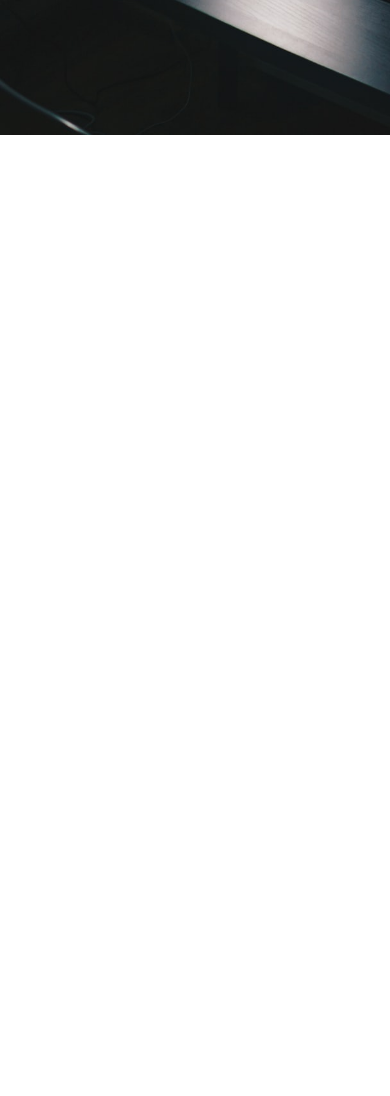
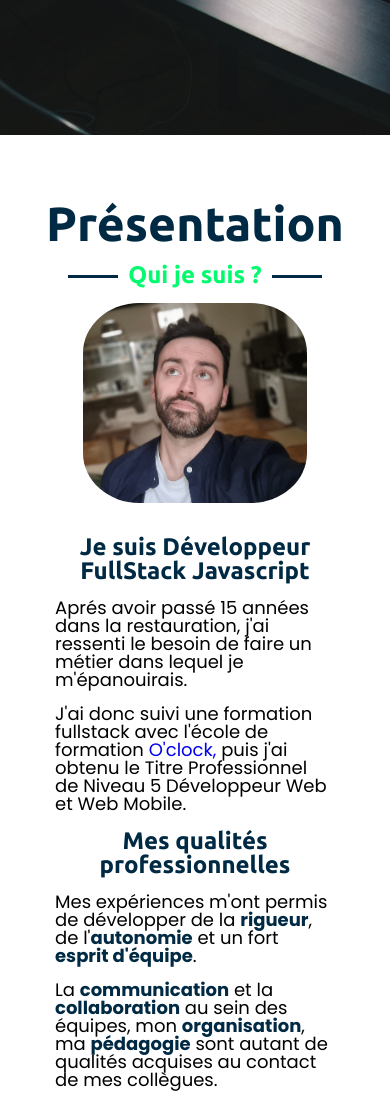
Before and after one commit to NicolasArfel/Portfolio, a website: page index.html in a window 390 px wide. Shown: the part 709-1805 px from the top of the page. Before the commit the page ends 844 px from the top, so only its background shows below. Drawn offline with nearby package versions, Linux system fonts and the light colour scheme.

Commit message:
about ready and responsive

```diff
--- a/index.html
+++ b/index.html
@@ -24,6 +24,7 @@
     <link rel="stylesheet" href="./styles/styles.css" />
     <link rel="stylesheet" href="./styles/navbar.css" />
     <link rel="stylesheet" href="./styles/header.css" />
+    <link rel="stylesheet" href="./styles/about.css" />
     <title>Portfolio Nicolas ARFEL</title>
   </head>
   <body>
@@ -55,6 +56,48 @@
         <a class="contact" href="#">Me contacter</a>
       </div>
     </header>
+    <main>
+      <section class="about">
+        <h2 class="subTitle">Présentation</h2>
+        <h3 class="subTitle__text">Qui je suis ?</h3>
+        <div class="about__container">
+          <img src="./images/profil.png" alt="" />
+          <article>
+            <h3>Je suis Développeur FullStack Javascript</h3>
+            <p>
+              Aprés avoir passé 15 années dans la restauration, j'ai ressenti le
+              besoin de faire un métier dans lequel je m'épanouirais.
+            </p>
+            <p>
+              J'ai donc suivi une formation fullstack avec l'école de formation
+              <a href="https://oclock.io/">O'clock,</a>
+              puis j'ai obtenu le Titre Professionnel de Niveau 5 Développeur
+              Web et Web Mobile.
+            </p>
+            <h3>Mes qualités professionnelles</h3>
+            <p>
+              Mes expériences m'ont permis de développer de la
+              <span>rigueur</span>, de l'<span>autonomie</span> et un fort
+              <span>esprit d'équipe</span>.
+            </p>
+            <p>
+              La <span>communication</span> et la <span>collaboration</span> au
+              sein des équipes, mon <span>organisation</span>, ma
+              <span>pédagogie</span> sont autant de qualités acquises au contact
+              de mes collègues.
+            </p>
+            <p>
+              Pour évoluer, j'ai <span>appris à apprendre</span>. Et dans le
+              digital, ça m'est utile au quotidien!
+            </p>
+            <p>
+              J'ai également pu développer une grande <span>créativité</span> me
+              permettant de trouver des solutions à des problèmes complexes.
+            </p>
+          </article>
+        </div>
+      </section>
+    </main>
   </body>
   <script src="./build/index.js"></script>
 </html>
--- /dev/null
+++ b/styles/about.css
@@ -0,0 +1,56 @@
+.about {
+  height: 700px;
+  width: 100%;
+}
+
+.about img {
+  height: 400px;
+  border-radius: 25%;
+  margin: auto 2rem;
+}
+
+.about__container {
+  display: flex;
+  justify-content: center;
+  align-items: center;
+}
+article {
+  width: 50%;
+  margin: 2rem;
+}
+
+article h3 {
+  font-family: 'Ubuntu', sans-serif;
+  font-weight: bold;
+  font-size: 1.5rem;
+  color: var(--dark-blue);
+  margin-bottom: 1rem;
+}
+article p {
+  margin: 1rem;
+}
+
+article span {
+  font-weight: bold;
+  color: var(--dark-blue);
+}
+
+@media screen and (max-width: 900px) {
+  .about__container {
+    flex-direction: column;
+  }
+
+  article {
+    width: 80%;
+  }
+
+  article h3 {
+    text-align: center;
+  }
+}
+
+@media screen and (max-width: 600px) {
+  .about img {
+    height: 200px;
+  }
+}
--- a/styles/navbar.css
+++ b/styles/navbar.css
@@ -7,6 +7,7 @@
   height: 100px;
   display: flex;
   background-color: transparent;
+  background-color: var(--dark-blue);
   justify-content: space-between;
   align-items: center;
 }
--- a/styles/styles.css
+++ b/styles/styles.css
@@ -1,5 +1,6 @@
 :root {
   --green: #03fa6e;
+  --dark-blue: #002a43;
 }
 
 body {
@@ -10,3 +11,44 @@ body {
 a {
   text-decoration: none;
 }
+
+.subTitle,
+.subTitle__text {
+  font-family: 'Ubuntu', sans-serif;
+  font-weight: bold;
+  text-align: center;
+}
+.subTitle {
+  font-size: 3rem;
+  margin-top: 4rem;
+  color: var(--dark-blue);
+}
+
+.subTitle__text {
+  font-size: 1.5rem;
+  color: var(--green);
+  margin: 1rem auto;
+  position: relative;
+  width: fit-content;
+  z-index: -1;
+}
+
+.subTitle__text:before {
+  content: '';
+  height: 3px;
+  width: 50px;
+  background-color: var(--dark-blue);
+  position: absolute;
+  left: -60px;
+  top: 50%;
+}
+
+.subTitle__text:after {
+  content: '';
+  height: 3px;
+  width: 50px;
+  background-color: var(--dark-blue);
+  position: absolute;
+  right: -60px;
+  top: 50%;
+}
```
Also changed, not shown: images/profil.png (added).
